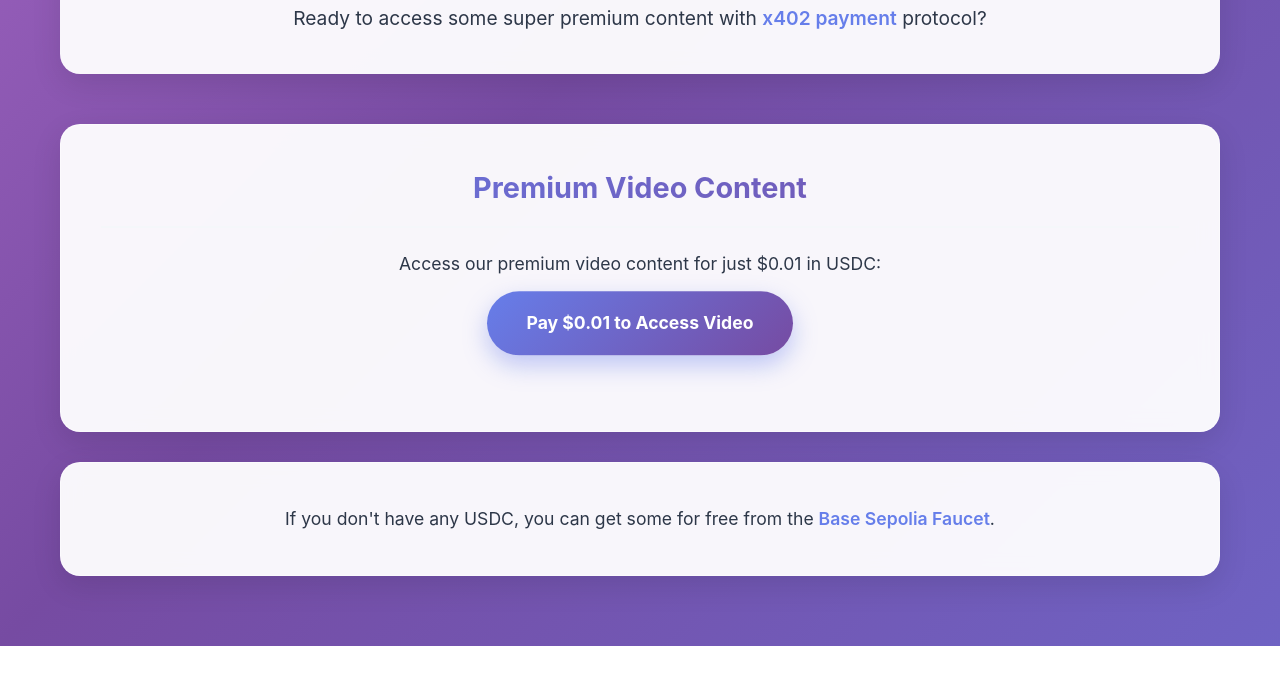
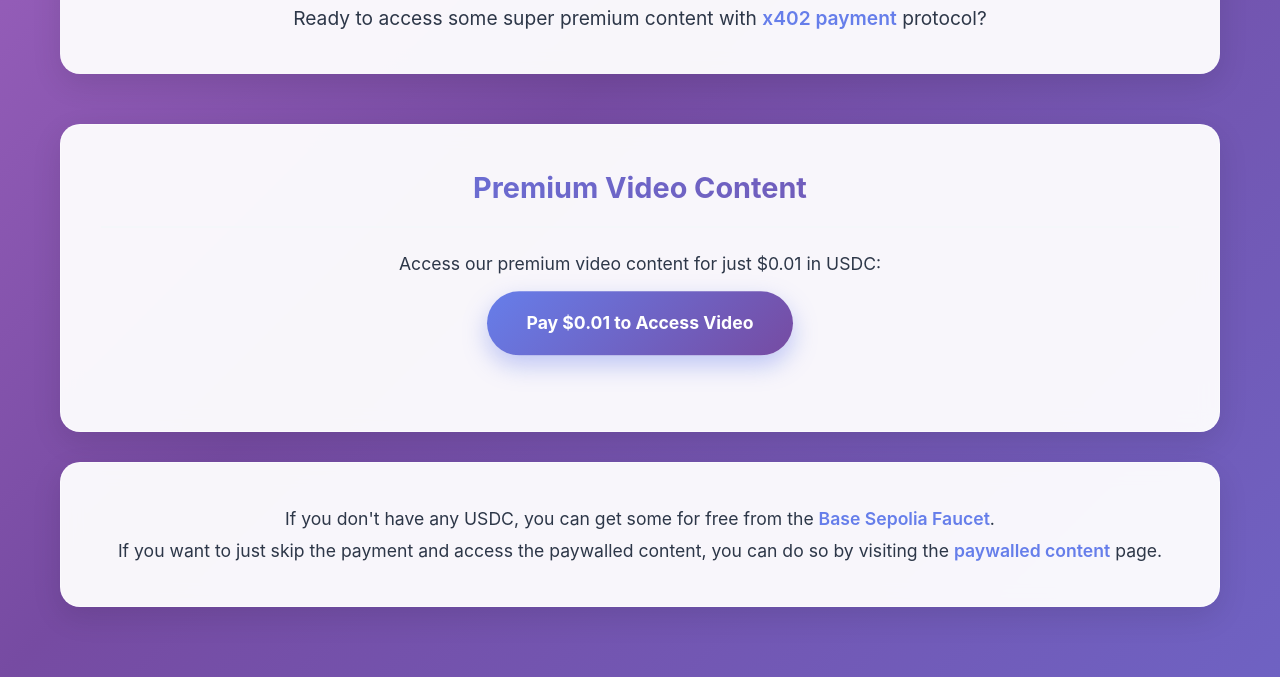
Before and after one commit to kdenhartog/paywall-fraud-demo, a website: page public/index.html in a window 1280 px wide. Shown: the part 169-846 px from the top of the page. Before the commit the page ends 815 px from the top, so only its background shows below. Drawn offline with Linux system fonts and the light colour scheme.

Commit message:
add link directly to x402 paywall page on landing page

```diff
--- a/public/index.html
+++ b/public/index.html
@@ -29,6 +29,11 @@
         href="https://faucet.circle.com/" target="_blank">Base Sepolia
         Faucet</a>.
     </p>
+
+        <p>
+          If you want to just skip the payment and access the paywalled content,
+          you can do so by visiting the <a href="/paywalled-content" target="_blank">paywalled content</a> page.
+        </p>
   </div>
 </body>
 
```
